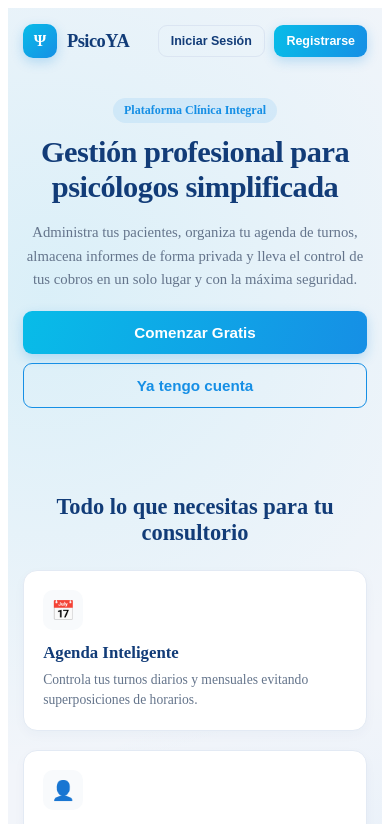
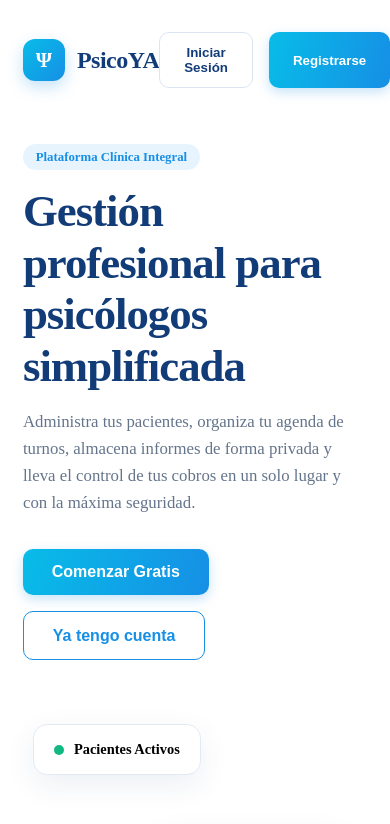
Before and after one commit to carrbruce1/psicoYA, an Angular app: page /home in a window 390 px wide. Shown: the top 824 px of the page. Built offline with nearby package versions, Linux system fonts and the light colour scheme.

Commit message:
Fix: arreglo del css del home y panel de administacion

```diff
--- a/src/app/pages/admin-panel/admin-panel.component.css
+++ b/src/app/pages/admin-panel/admin-panel.component.css
@@ -1,32 +1,55 @@
 html,
 body {
+  display: block;
   width: 100%;
+  min-width: 0;
+  height: 100%;
   min-height: 100%;
-  margin: 0;
-}
-
-body {
-  font-family: "Inter", "Segoe UI", Arial, sans-serif;
+  margin: 0 !important;
+  padding: 0 !important;
+  overflow-x: hidden;
+  background: #f2f5fa;
 }
 
 app-root {
   display: block;
+  width: 100%;
+  max-width: 100%;
+  min-width: 0;
   min-height: 100dvh;
+  margin: 0;
+  padding: 0;
+  background: #f2f5fa;
+}
+
+*,
+*::before,
+*::after {
+  box-sizing: border-box;
+}
+
+
+button,
+input,
+select,
+textarea {
+  font: inherit;
+}
+
+button {
+  cursor: pointer;
+}
+
+button:disabled {
+  opacity: .6;
+  cursor: not-allowed;
 }
 
 :host {
-  display: block;
-  height: 100%;
-  min-height: 0;
-  color: #26354d;
-  font-family: "Inter", "Segoe UI", Arial, sans-serif;
-  font-size: 13px;
-  line-height: 1.4;
-
   --ink: #26354d;
   --muted: #7b879b;
   --line: #e3eaf4;
-  --surface: #ffffff;
+  --surface: #fff;
   --canvas: #f2f5fa;
 
   --accent: #168fe5;
@@ -54,26 +77,17 @@ app-root {
 
   --transition: background-color .18s ease, border-color .18s ease,
     color .18s ease, box-shadow .18s ease, transform .18s ease;
-}
-
-* {
-  box-sizing: border-box;
-}
-
-button,
-input,
-select,
-textarea {
-  font: inherit;
-}
-
-button {
-  cursor: pointer;
-}
-
-button:disabled {
-  opacity: .6;
-  cursor: not-allowed;
+
+  display: block;
+  width: 100%;
+  min-width: 0;
+  height: 100%;
+  min-height: 100dvh;
+  color: var(--ink);
+  font-family: "Inter", "Segoe UI", Arial, sans-serif;
+  font-size: 13px;
+  line-height: 1.4;
+  background: var(--canvas);
 }
 
 input,
@@ -115,32 +129,27 @@ textarea:focus-visible {
   color: var(--blue-dark);
 }
 
-/* =========================================================
-   ESTRUCTURA PRINCIPAL
-   ========================================================= */
-
-:host,
 .app-layout {
-  min-width: 0;
-}
-
-.app-layout {
   display: flex;
   width: 100%;
+  max-width: 100%;
   height: 100dvh;
   min-height: 0;
+  min-width: 0;
   overflow: hidden;
   background: var(--canvas);
 }
 
 .main-content {
-  flex: 1;
+  flex: 1 1 0;
+  width: 0;
   min-width: 0;
   min-height: 0;
   padding: 22px clamp(18px, 2vw, 30px) 24px;
-  overflow-x: hidden;
+  overflow-x: auto;
   overflow-y: auto;
   overscroll-behavior-y: contain;
+  background: var(--canvas);
   scrollbar-gutter: stable;
 }
 
@@ -265,10 +274,6 @@ textarea:focus-visible {
   line-height: 1;
 }
 
-/* =========================================================
-   USUARIO Y CIERRE DE SESIÓN
-   ========================================================= */
-
 .user-card {
   display: flex;
   align-items: center;
@@ -334,10 +339,6 @@ textarea:focus-visible {
   color: #fff;
 }
 
-/* =========================================================
-   SPINNERS Y CIERRE DE SESIÓN
-   ========================================================= */
-
 .mini-spinner,
 .spinner-large {
   display: inline-block;
@@ -717,6 +718,7 @@ textarea:focus-visible {
 
 .table-responsive {
   width: 100%;
+  max-width: 100%;
   overflow: auto;
   overscroll-behavior: contain;
 }
@@ -1532,16 +1534,20 @@ tbody tr:hover {
   flex-shrink: 0;
 }
 
-/* =========================================================
-   AJUSTES PARA MONITORES BAJOS Y LAPTOPS
-   ========================================================= */
-
 @media (min-width: 721px) and (max-height: 800px) {
   .main-content {
-    padding-top: 15px;
-    padding-bottom: 16px;
-  }
-
+  flex: 1 1 0;
+  width: 0;
+  min-width: 0;
+  height: 100%;
+  min-height: 0;
+  margin: 0;
+  padding: 15px 24px 16px;
+  overflow-x: auto;
+  overflow-y: auto;
+  background: var(--canvas, #f2f5fa);
+  box-sizing: border-box;
+}
   .top-bar {
     margin-bottom: 14px;
   }
@@ -1601,7 +1607,7 @@ tbody tr:hover {
 }
 
 /* =========================================================
-   TABLETS
+   TABLETS Y PANTALLAS MEDIANAS
    ========================================================= */
 
 @media (max-width: 1100px) and (min-width: 721px) {
@@ -1643,28 +1649,50 @@ tbody tr:hover {
 
 @media (max-width: 720px) {
   :host {
-    height: auto;
-    min-height: 100%;
-  }
-
-  .app-layout {
-    display: block;
     width: 100%;
     height: auto;
     min-height: 100dvh;
-    overflow: visible;
+  }
+
+  .app-layout {
+  display: flex;
+  position: fixed;
+  inset: 0;
+  width: 100%;
+  height: 100dvh;
+  min-width: 0;
+  min-height: 0;
+  margin: 0;
+  padding: 0;
+  overflow: hidden;
+  background: var(--canvas, #f2f5fa);
+  box-sizing: border-box;
 }
 
  .sidebar {
   position: relative;
   display: flex;
-    width: 100%;
-    height: auto;
+  flex: 0 0 225px;
+  flex-direction: column;
+  gap: 22px;
+  width: 225px;
+  height: 100%;
   min-height: 0;
-    max-height: none;
-    padding: 13px;
-    gap: 12px;
-    overflow: visible;
+  margin: 0;
+  padding: 22px 14px 14px;
+  overflow-x: hidden;
+  overflow-y: auto;
+  background: linear-gradient(
+    180deg,
+    #164b91 0%,
+    #123c78 55%,
+    #102f60 100%
+  );
+  color: #fff;
+  box-shadow: 4px 0 20px rgba(18, 60, 120, .08);
+  scrollbar-width: thin;
+  scrollbar-color: rgba(255,255,255,.3) transparent;
+  box-sizing: border-box;
 }
 
   .sidebar-brand {
@@ -1709,8 +1737,11 @@ tbody tr:hover {
   }
 
   .main-content {
+    flex: none;
+    width: 100%;
     padding: 17px 12px 26px;
     overflow: visible;
+    background: var(--canvas);
   }
 
   .top-bar {
--- a/src/app/pages/home/home.component.css
+++ b/src/app/pages/home/home.component.css
@@ -2,24 +2,25 @@ html, body {
   margin: 0;
   padding: 0;
   width: 100%;
-  height: 100%;
-  background-color: #f2f5fa;
+  min-height: 100vh;
+  background:
+    radial-gradient(circle at 10% 20%, rgba(8, 188, 232, 0.12), transparent 40%),
+    radial-gradient(circle at 90% 80%, rgba(22, 143, 229, 0.12), transparent 40%),
+    #f2f5fa;
   font-family: 'Inter', system-ui, -apple-system, sans-serif;
   color: #26354d;
   overflow-x: hidden;
 }
 
 .home-container {
+  width: 100%;
   min-height: 100vh;
   display: flex;
   flex-direction: column;
   justify-content: space-between;
-  padding: 0 5%;
   box-sizing: border-box;
-  background:
-    radial-gradient(circle at 10% 20%, rgba(8, 188, 232, 0.1), transparent 40%),
-    radial-gradient(circle at 90% 80%, rgba(22, 143, 229, 0.1), transparent 40%),
-    #f2f5fa;
+  /* El padding interno general se aplica acá para que los elementos no queden pegados al borde de la pantalla */
+  padding: 0 4%;
 }
 
 /* Header */
@@ -27,31 +28,33 @@ html, body {
   display: flex;
   justify-content: space-between;
   align-items: center;
-  padding: 1.2rem 0;
+  padding: 1.5rem 0;
+  width: 100%;
+  box-sizing: border-box;
   animation: fadeInDown 0.6s ease-out;
 }
 
 .brand {
   display: flex;
   align-items: center;
-  gap: 10px;
+  gap: 12px;
 
   .brand-icon {
-    width: 38px;
-    height: 38px;
+    width: 42px;
+    height: 42px;
     background: linear-gradient(135deg, #08bce8, #168fe5);
     color: #ffffff;
-    border-radius: 10px;
+    border-radius: 12px;
     display: flex;
     align-items: center;
     justify-content: center;
-    font-size: 1.2rem;
+    font-size: 1.3rem;
     font-weight: 800;
-    box-shadow: 0 4px 12px rgba(22, 143, 229, 0.25);
+    box-shadow: 0 6px 15px rgba(22, 143, 229, 0.25);
   }
 
   h2 {
-    font-size: 1.3rem;
+    font-size: 1.5rem;
     color: #123c78;
     margin: 0;
     font-weight: 800;
@@ -61,29 +64,33 @@ html, body {
 
 .nav-actions {
   display: flex;
-  gap: 0.6rem;
+  gap: 1rem;
 }
 
 /* Hero Section */
 .hero-section {
   display: grid;
-  grid-template-columns: 1fr 1fr;
+  grid-template-columns: 1fr;
   align-items: center;
-  gap: 2rem;
+  gap: 3rem;
   padding: 2rem 0;
+  width: 100%;
+  box-sizing: border-box;
   animation: fadeInUp 0.8s ease-out;
 }
 
 .hero-content {
+  max-width: 650px;
+
   .badge-tag {
     display: inline-block;
-    padding: 0.3rem 0.7rem;
+    padding: 0.35rem 0.8rem;
     background: rgba(22, 143, 229, 0.1);
     color: #168fe5;
     border-radius: 20px;
-    font-size: 0.75rem;
+    font-size: 0.8rem;
     font-weight: 700;
-    margin-bottom: 0.8rem;
+    margin-bottom: 1rem;
   }
 
   h1 {
@@ -96,42 +103,43 @@ html, body {
   }
 
   p {
-    font-size: 1rem;
+    font-size: 1.05rem;
     color: #64748b;
     line-height: 1.6;
-    margin-bottom: 1.8rem;
+    margin-bottom: 2rem;
   }
 }
 
 .hero-buttons {
   display: flex;
-  gap: 0.8rem;
+  gap: 1rem;
   flex-wrap: wrap;
 }
 
 /* Hero Visual & Floating Cards Animation */
 .hero-visual {
   position: relative;
-  height: 280px;
+  height: 320px;
+  width: 100%;
 }
 
 .floating-card {
   position: absolute;
   background: #ffffff;
-  padding: 0.9rem 1.1rem;
-  border-radius: 12px;
+  padding: 1rem 1.25rem;
+  border-radius: 14px;
   border: 1px solid #e3eaf4;
   box-shadow: 0 10px 30px rgba(18, 60, 120, 0.08);
   font-weight: 600;
-  font-size: 0.85rem;
+  font-size: 0.9rem;
   display: flex;
   align-items: center;
-  gap: 8px;
+  gap: 10px;
   animation: float 4s ease-in-out infinite;
 
   .dot {
-    width: 8px;
-    height: 8px;
+    width: 10px;
+    height: 10px;
     border-radius: 50%;
     &.active { background: #10b981; }
     &.pending { background: #f59e0b; }
@@ -139,65 +147,68 @@ html, body {
   }
 }
 
-.c-1 { top: 10px; left: 0px; animation-delay: 0s; }
-.c-2 { top: 100px; right: 0px; animation-delay: 1.2s; }
-.c-3 { bottom: 10px; left: 30px; animation-delay: 2.4s; }
+.c-1 { top: 20px; left: 10px; animation-delay: 0s; }
+.c-2 { top: 120px; right: 20px; animation-delay: 1.2s; }
+.c-3 { bottom: 20px; left: 50px; animation-delay: 2.4s; }
 
 /* Features Section */
 .features-section {
-  padding: 2.5rem 0;
-  text-align: center;
+  padding: 3rem 0;
+  width: 100%;
+  box-sizing: border-box;
   animation: fadeIn 1s ease-out;
 
   h3 {
-    font-size: 1.7rem;
+    font-size: 2rem;
     color: #123c78;
-    margin-bottom: 2rem;
+    margin-bottom: 2.5rem;
     font-weight: 750;
+    text-align: center;
   }
 }
 
 .features-grid {
   display: grid;
   grid-template-columns: repeat(auto-fit, minmax(240px, 1fr));
-  gap: 1.2rem;
-  text-align: left;
+  gap: 1.5rem;
+  width: 100%;
+  box-sizing: border-box;
 }
 
 .feature-card {
   background: #ffffff;
-  padding: 1.5rem;
-  border-radius: 14px;
+  padding: 1.8rem;
+  border-radius: 16px;
   border: 1px solid #e3eaf4;
   box-shadow: 0 4px 12px rgba(18, 60, 120, 0.03);
   transition: transform 0.2s ease, box-shadow 0.2s ease;
 
   &:hover {
-    transform: translateY(-3px);
-    box-shadow: 0 10px 20px rgba(18, 60, 120, 0.07);
+    transform: translateY(-4px);
+    box-shadow: 0 12px 25px rgba(18, 60, 120, 0.08);
   }
 
   .feature-icon {
-    width: 40px;
-    height: 40px;
+    width: 45px;
+    height: 45px;
     border-radius: 10px;
     display: flex;
     align-items: center;
     justify-content: center;
-    font-size: 1.2rem;
-    margin-bottom: 0.8rem;
+    font-size: 1.3rem;
+    margin-bottom: 1rem;
     background: #f8fafc;
   }
 
   h4 {
-    font-size: 1.05rem;
+    font-size: 1.1rem;
     color: #123c78;
-    margin: 0 0 0.4rem 0;
+    margin: 0 0 0.5rem 0;
     font-weight: 700;
   }
 
   p {
-    font-size: 0.85rem;
+    font-size: 0.88rem;
     color: #64748b;
     line-height: 1.5;
     margin: 0;
@@ -209,10 +220,9 @@ html, body {
   background: linear-gradient(105deg, #08bce8, #168fe5);
   color: #ffffff;
   border: none;
-  padding: 0.65rem 1.2rem;
-  border-radius: 9px;
+  padding: 0.75rem 1.5rem;
+  border-radius: 10px;
   font-weight: 700;
-  font-size: 0.88rem;
   cursor: pointer;
   box-shadow: 0 4px 12px rgba(22, 143, 229, 0.25);
   transition: opacity 0.2s ease, transform 0.2s ease;
@@ -227,10 +237,9 @@ html, body {
   background: transparent;
   color: #123c78;
   border: 1px solid #dbe5f2;
-  padding: 0.65rem 1.1rem;
-  border-radius: 9px;
+  padding: 0.75rem 1.5rem;
+  border-radius: 10px;
   font-weight: 700;
-  font-size: 0.88rem;
   cursor: pointer;
   transition: background 0.2s ease;
 
@@ -243,10 +252,9 @@ html, body {
   background: transparent;
   color: #168fe5;
   border: 1px solid #168fe5;
-  padding: 0.65rem 1.2rem;
-  border-radius: 9px;
+  padding: 0.75rem 1.5rem;
+  border-radius: 10px;
   font-weight: 700;
-  font-size: 0.88rem;
   cursor: pointer;
   transition: background 0.2s ease;
 
@@ -256,18 +264,19 @@ html, body {
 }
 
 .btn-large {
-  padding: 0.8rem 1.5rem;
-  font-size: 0.95rem;
+  padding: 0.9rem 1.8rem;
+  font-size: 1rem;
 }
 
 /* Footer */
 .home-footer {
   text-align: center;
-  padding: 1.5rem 0;
+  padding: 2rem 0;
   border-top: 1px solid #e3eaf4;
   color: #94a3b8;
-  font-size: 0.8rem;
+  font-size: 0.85rem;
   margin-top: 2rem;
+  width: 100%;
 }
 
 /* Keyframe Animations */
@@ -288,85 +297,27 @@ html, body {
 
 @keyframes float {
   0% { transform: translateY(0px); }
-  50% { transform: translateY(-6px); }
+  50% { transform: translateY(-8px); }
   100% { transform: translateY(0px); }
 }
 
-/* --- RESPONSIVE MEDIA QUERIES PARA CELULARES --- */
-
-@media (max-width: 900px) {
-  .hero-section {
-    grid-template-columns: 1fr;
-    text-align: center;
-    padding: 1.5rem 0;
+/* Media Query para pantallas grandes (Escritorio) */
+@media (min-width: 900px) {
+  .home-container {
+    padding: 0 6%;
   }
 
-  .hero-content h1 {
-    font-size: 2.3rem;
+  .hero-section {
+    grid-template-columns: 1.1fr 0.9fr;
+    text-align: left;
+    padding: 3rem 0;
+  }
+
+  .hero-visual {
+    display: block;
   }
 
   .hero-buttons {
-    justify-content: center;
-  }
-
-  .hero-visual {
-    display: none; /* Ocultamos la tarjeta flotante decorativa en pantallas medianas/pequeñas para ganar espacio */
+    flex-direction: row;
   }
 }
-
-@media (max-width: 480px) {
-  .home-container {
-    padding: 0 4%;
-  }
-
-  .home-header {
-    padding: 1rem 0;
-  }
-
-  .brand h2 {
-    font-size: 1.15rem;
-  }
-
-  .brand .brand-icon {
-    width: 34px;
-    height: 34px;
-    font-size: 1rem;
-  }
-
-  /* Botones del header más compactos en celulares chicos */
-  .nav-actions .btn-secondary,
-  .nav-actions .btn-primary {
-    padding: 0.5rem 0.75rem;
-    font-size: 0.78rem;
-  }
-
-  .hero-content h1 {
-    font-size: 1.9rem;
-    letter-spacing: -0.5px;
-  }
-
-  .hero-content p {
-    font-size: 0.92rem;
-    margin-bottom: 1.2rem;
-  }
-
-  .hero-buttons {
-    flex-direction: column;
-    gap: 0.6rem;
-    width: 100%;
-  }
-
-  .hero-buttons button {
-    width: 100%;
-    text-align: center;
-  }
-
-  .features-section h3 {
-    font-size: 1.4rem;
-    margin-bottom: 1.5rem;
-  }
-
-  .feature-card {
-    padding: 1.2rem;
-  }
-}
```
Lines whose indentation alone changed are shown as unchanged.
